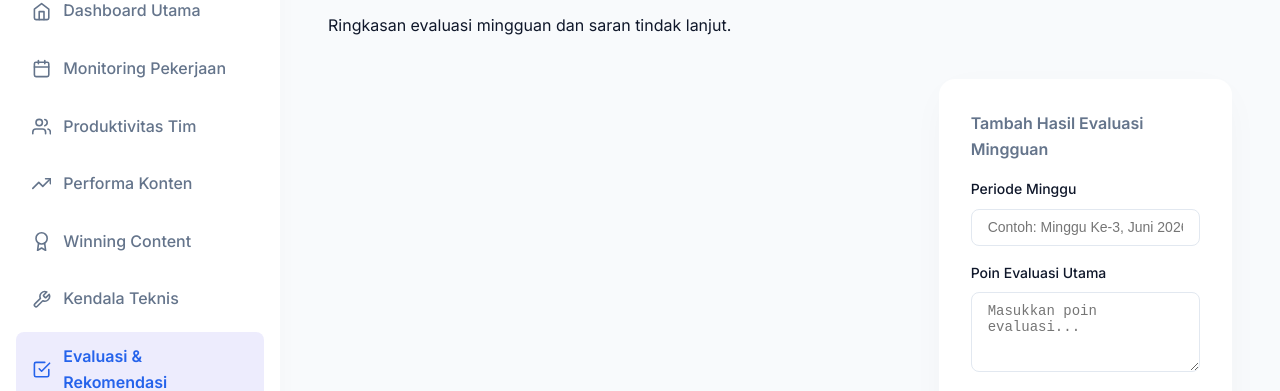
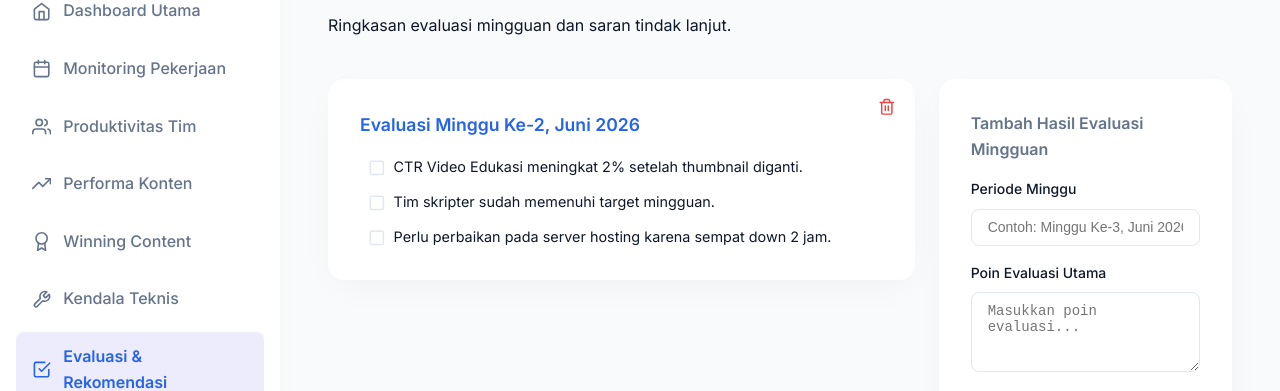
Before and after one commit to zaenudinputra44/Dashboard-Creative-Stebido, a React (Vite) app: page /evaluation in a window 1280 px wide. Shown: the part 161-552 px from the top of the page. Built offline with nearby package versions, Linux system fonts and the light colour scheme; no server answers; sample sign-in values are in the browser's storage.

Commit message:
Fix: Make Evaluation menu features fully persistent in localStorage

```diff
--- a/src/pages/Evaluation.jsx
+++ b/src/pages/Evaluation.jsx
@@ -7,11 +7,20 @@ const Evaluation = () => {
 
   useEffect(() => {
     fetch('/api/evaluation')
-      .then(res => res.json())
+      .then(res => {
+        if (!res.ok) throw new Error('API not available');
+        return res.json();
+      })
       .then(data => {
-        // Fallback or API data
         if (data.length > 0) {
           setEvaluations(data);
+        }
+      })
+      .catch(err => {
+        console.warn('Fallback ke localStorage:', err.message);
+        const saved = localStorage.getItem('evaluationData');
+        if (saved) {
+          setEvaluations(JSON.parse(saved));
         } else {
           setEvaluations([
             {
@@ -25,8 +34,7 @@ const Evaluation = () => {
             }
           ]);
         }
-      })
-      .catch(err => console.error(err));
+      });
   }, []);
 
   const handleAddEvaluation = async (e) => {
@@ -47,7 +55,10 @@ const Evaluation = () => {
       setEvaluations(prev => [savedEval, ...prev]);
     } catch (err) {
       const id = evaluations.length > 0 ? Math.max(...evaluations.map(e => e.id)) + 1 : 1;
-      setEvaluations(prev => [{ id, week: newEval.week, notes }, ...prev]);
+      const newData = { id, week: newEval.week, notes };
+      const updated = [newData, ...evaluations];
+      setEvaluations(updated);
+      localStorage.setItem('evaluationData', JSON.stringify(updated));
     }
 
     setNewEval({ week: '', note1: '', note2: '' });
@@ -64,18 +75,20 @@ const Evaluation = () => {
       return note;
     });
 
-    setEvaluations(prev => prev.map(ev =>
+    const updatedEvaluations = evaluations.map(ev =>
       ev.id === evalId ? { ...ev, notes: updatedNotes } : ev
-    ));
+    );
+    setEvaluations(updatedEvaluations);
 
     try {
-      await fetch('/api/evaluation', {
+      const res = await fetch('/api/evaluation', {
         method: 'PUT',
         headers: { 'Content-Type': 'application/json' },
         body: JSON.stringify({ id: evalId, notes: updatedNotes })
       });
+      if (!res.ok) throw new Error('API Error');
     } catch (err) {
-      console.warn("Gagal update checked status", err);
+      localStorage.setItem('evaluationData', JSON.stringify(updatedEvaluations));
     }
   };
 
@@ -86,7 +99,9 @@ const Evaluation = () => {
       if (!res.ok) throw new Error('Gagal menghapus evaluasi');
       setEvaluations(prev => prev.filter(e => e.id !== id));
     } catch (err) {
-      setEvaluations(prev => prev.filter(e => e.id !== id));
+      const updated = evaluations.filter(e => e.id !== id);
+      setEvaluations(updated);
+      localStorage.setItem('evaluationData', JSON.stringify(updated));
     }
   };
 
```
